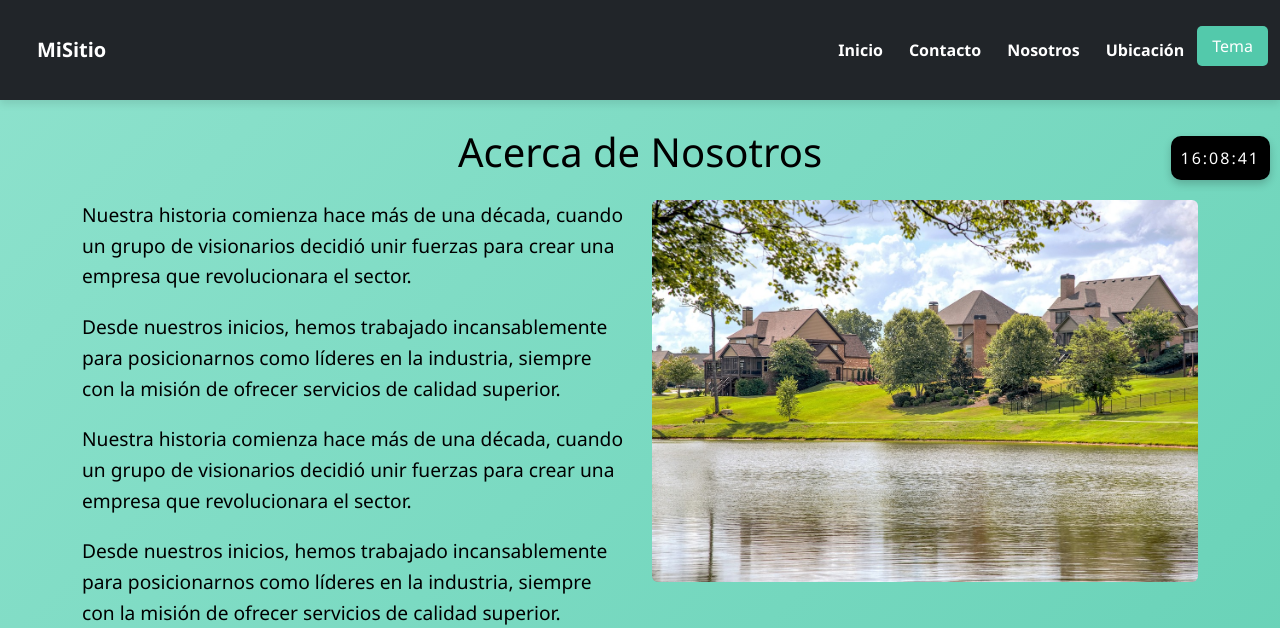
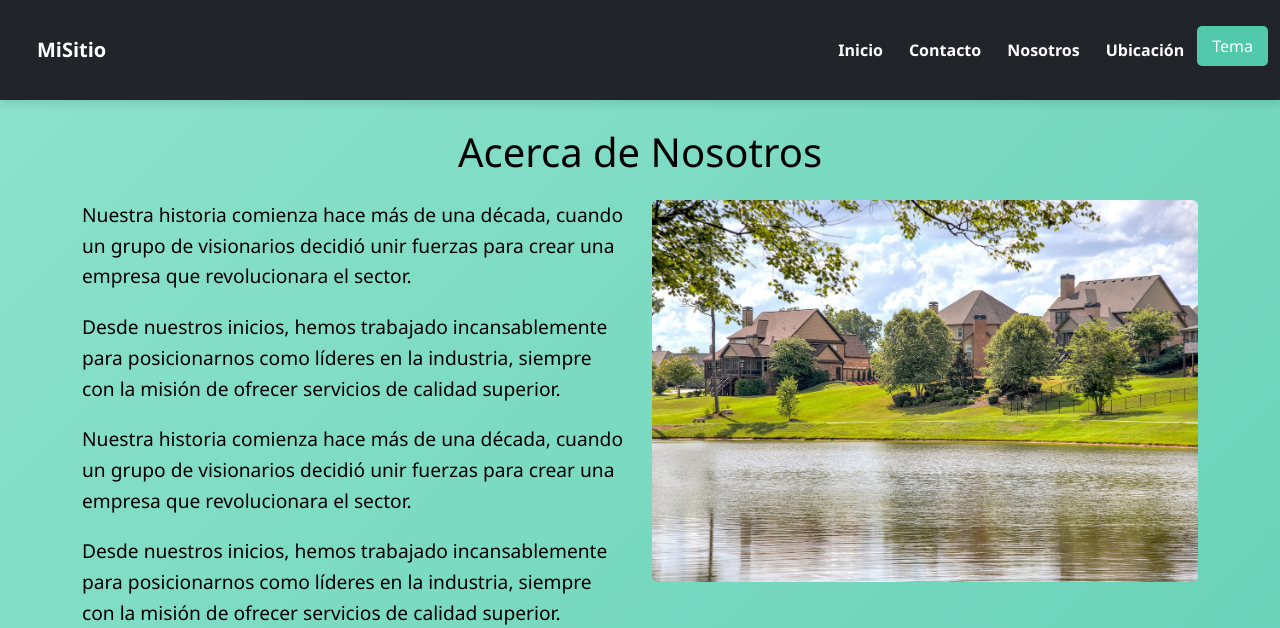
Before and after one commit to santialbanese/santialbanese.github.io, a plain HTML site: page about.html in a window 1280 px wide. Shown: the top 628 px of the page. Drawn offline with nearby package versions, Linux system fonts and the light colour scheme.

Commit message:
cambios6

```diff
--- a/about.html
+++ b/about.html
@@ -42,7 +42,7 @@
             </div>
         </nav>
     </header>
-    <div class="clock-fixed" id="clock"></div>
+
     <div class="container my-5">
         <h1 class="text-center section-title">Acerca de Nosotros</h1>
         <div class="row mt-4">
```
Also changed, not shown: contact.html (+1 -1 lines), index.html (+1 -1 lines).
